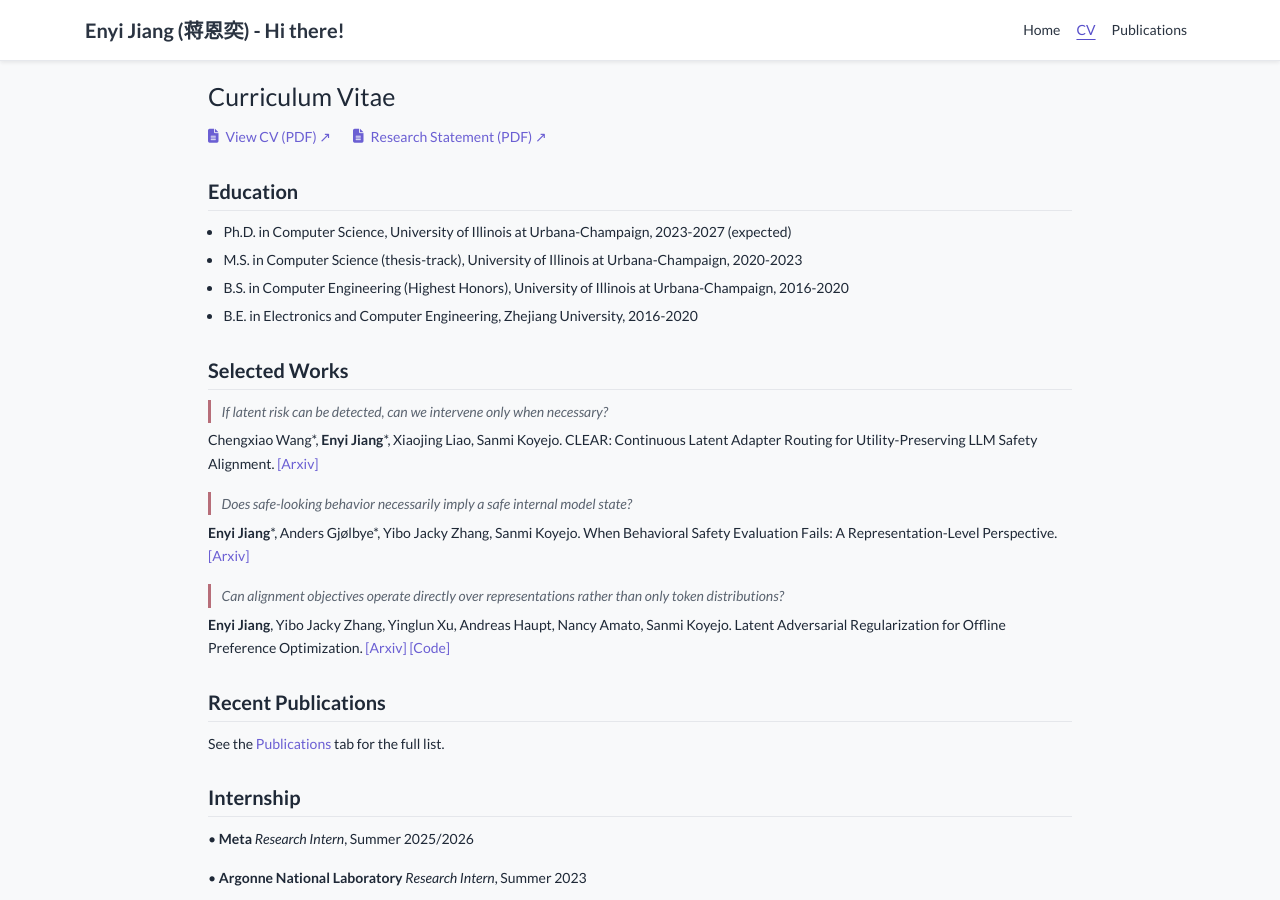
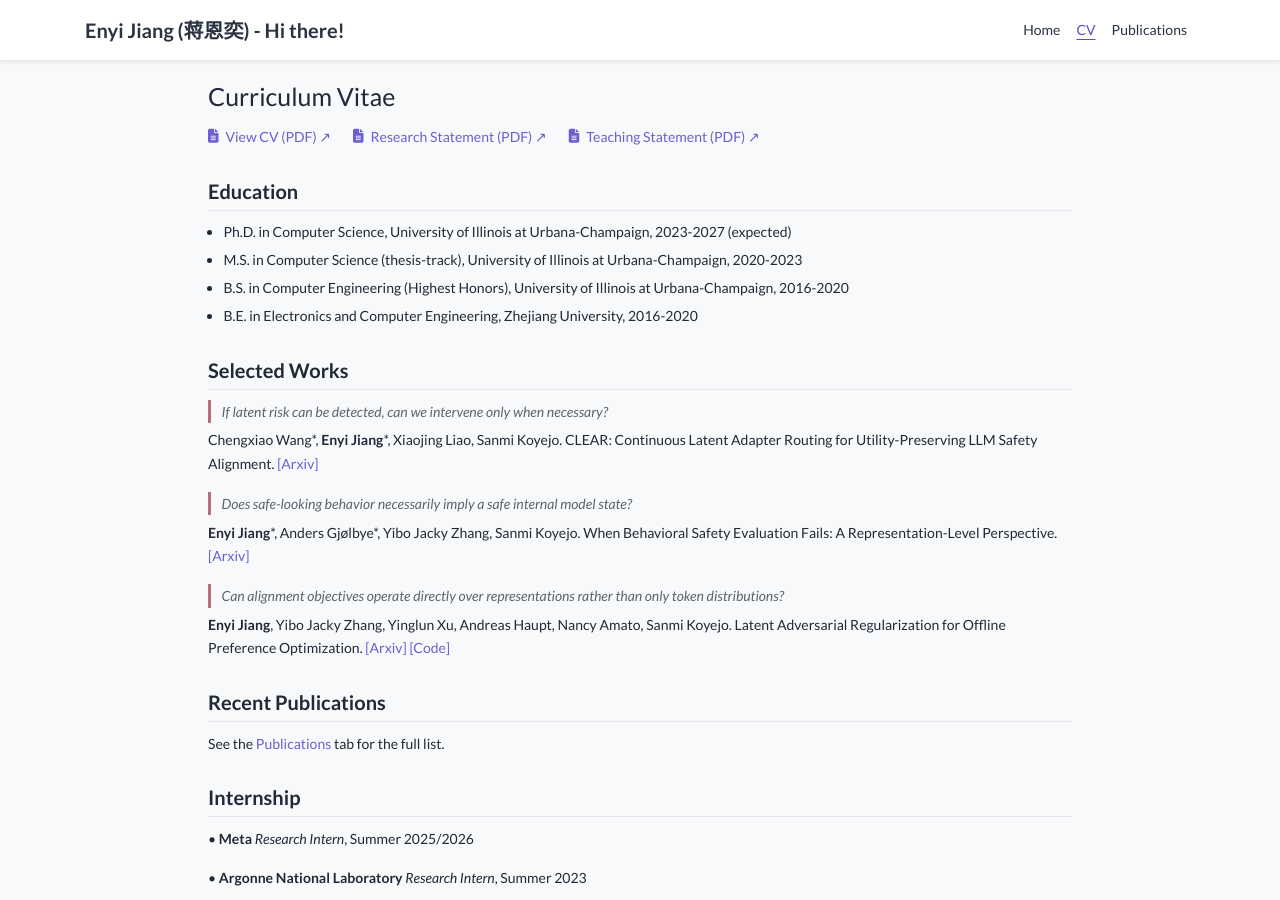
Before and after one commit to enyijiang/enyijiang.github.io, a Jekyll site: the page built from _pages/cv.md, in a window 1280 px wide and 900 px high. Built offline with Jekyll 4.4.1, drawn with Linux system fonts in a browser that asks for light colours; nearby versions of some CDN libraries; a style sheet for code colours, icons or effects is not loaded.

Commit message:
Add teaching statement beside research statement

```diff
--- a/_data/profile.yml
+++ b/_data/profile.yml
@@ -12,6 +12,7 @@
 email: "enyij2@illinois.edu"
 secondary_email: "enyij@stanford.edu"
 research_statement_link: /assets/files/Enyi_Jiang_Research_Statement.pdf
+teaching_statement_link: /assets/files/Enyi_Jiang_Teaching_Statement.pdf
 cv_link: /assets/files/Enyi_Jiang_CV.pdf
 gscholar: h6YC9nwAAAAJ  # This is an example, replace it with your own Google Scholar ID
 github: enyijiang
--- a/_includes/widgets/document_links.html
+++ b/_includes/widgets/document_links.html
@@ -5,4 +5,7 @@
     {% if site.data.profile.research_statement_link %}
     <a target="_blank" rel="noopener" href="{{ site.data.profile.research_statement_link | relative_url }}"><i class="fas fa-file-lines" aria-hidden="true"></i> Research Statement (PDF) ↗</a>
     {% endif %}
+    {% if site.data.profile.teaching_statement_link %}
+    <a target="_blank" rel="noopener" href="{{ site.data.profile.teaching_statement_link | relative_url }}"><i class="fas fa-file-lines" aria-hidden="true"></i> Teaching Statement (PDF) ↗</a>
+    {% endif %}
 </div>
```
Also changed, not shown: 1 other file.
